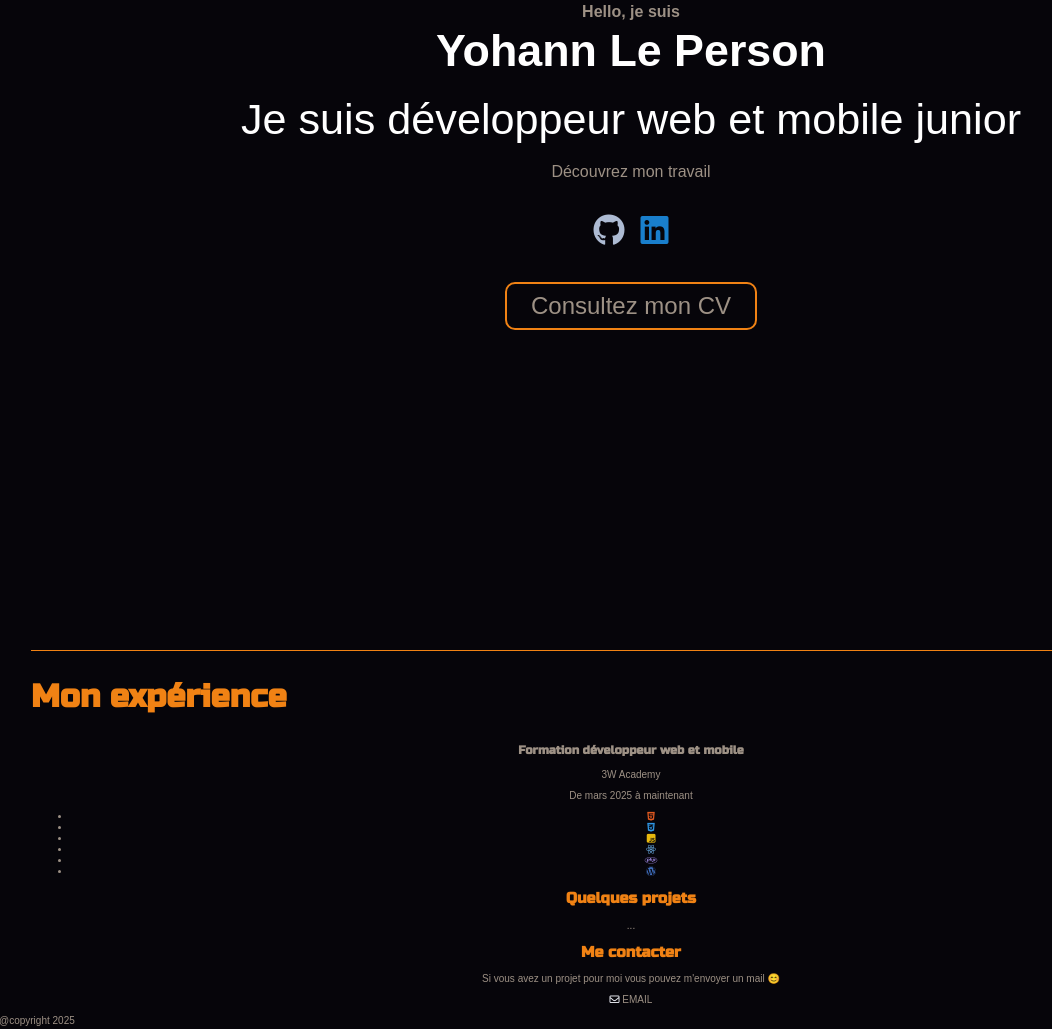
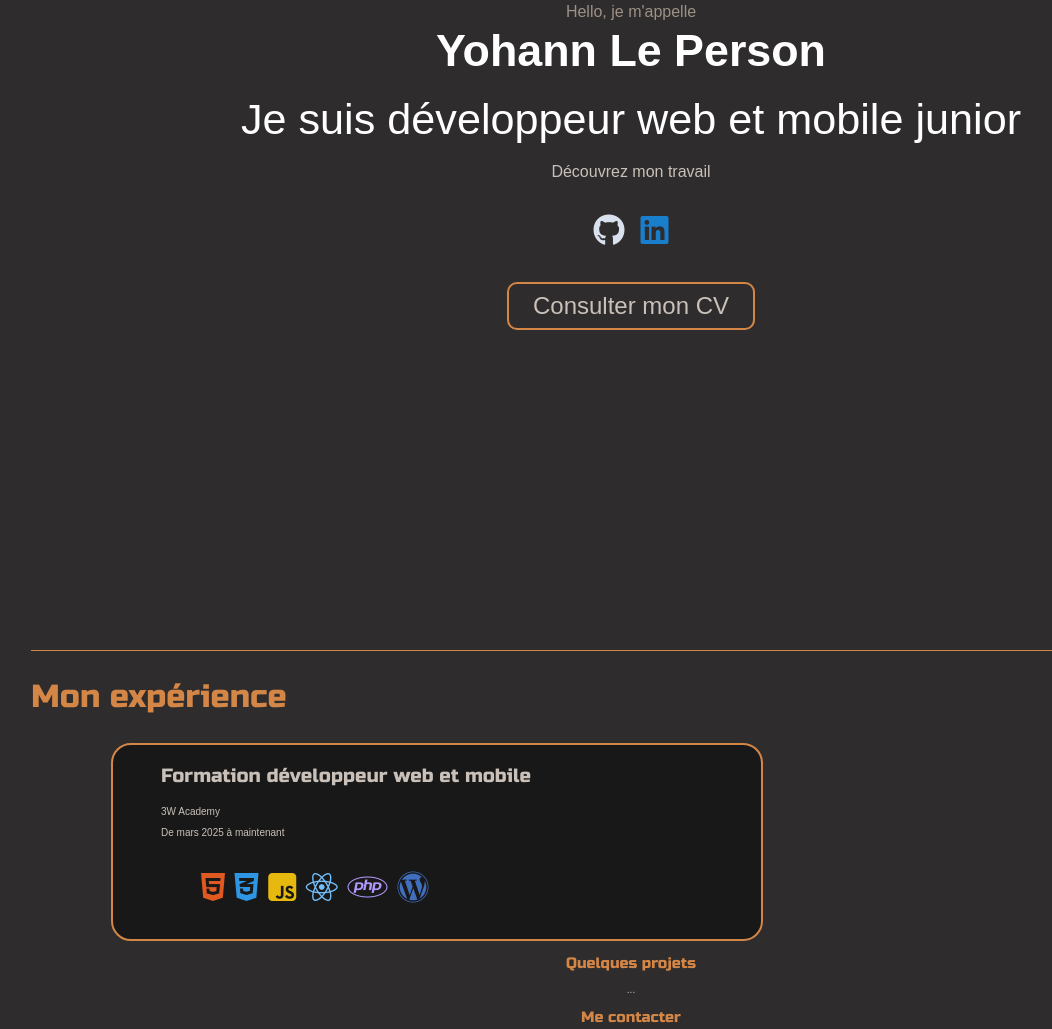
Before and after one commit to Kalordo/kalordo.github.io, a plain HTML site: page firstlook/index.html in a window 1280 px wide. Shown: the part 293-1322 px from the top of the page, without its empty margins (9-1061 px from the left). Drawn offline with Linux system fonts and the light colour scheme; a web font is replaced by a local one.

Commit message:
feat(Students) Add my student file

```diff
--- a/firstlook/index.html
+++ b/firstlook/index.html
@@ -29,16 +29,16 @@
     <main>
         <section class="accueil">
 
-            <h2 class="title-accueil"> Hello, je suis </h2>
+            <h2 class="title-accueil"> Hello, je m'appelle </h2>
             <p class="accueil-name"> Yohann Le Person </p>
             <p class=" accueil-p"> Je suis développeur web et mobile junior </p>
             <p class="accueil-p2"> Découvrez mon travail </p>
             <ul class="liens-main">
-                <li> <a href="https://github.com/Kalordo" target="_blank"><i class="fa-brands fa-github" style="color: #adbbd3;"></i></a> </li>
+                <li> <a href="https://github.com/Kalordo" target="_blank"><i class="fa-brands fa-github" style="color: #d9e0ee;"></i></a> </li>
                 <li> <a href="https://www.linkedin.com/in/yohann-le-person-510a89299/?trk=opento_sprofile_details" target="_blank"><i class="fa-brands fa-linkedin" style="color: #197fcc;"></i></a> </li>
             </ul>
 
-            <div class="button-cv"> <a href="https://drive.google.com/file/d/1I_ufmi4snZcmDP7tCCB0M6XQPvIxZDn-/view?usp=drive_link" target="_blank">Consultez mon CV</a> </div>
+            <div class="button-cv"> <a href="https://drive.google.com/file/d/1I_ufmi4snZcmDP7tCCB0M6XQPvIxZDn-/view?usp=drive_link" target="_blank">Consulter mon CV</a> </div>
 
         </section>
 
@@ -49,7 +49,7 @@
                 <h3> Formation développeur web et mobile </h3>
                 <p class="expe-ecole"> 3W Academy </p>
                 <p> De mars 2025 à maintenant </p>
-                <ul>
+                <ul class="forma-icons">
                     <li> <i class="fa-brands fa-html5" style="color: #df5920;"></i> </li>
                     <li> <i class="fa-brands fa-css3-alt" style="color: #2f96e4;"></i> </li>
                     <li> <i class="fa-brands fa-square-js" style="color: #e7b80d;"></i> </li>
--- a/firstlook/style.css
+++ b/firstlook/style.css
@@ -2,31 +2,31 @@
 /*                      GENERAL                        */
 /*******************************************************/
 
-
 body {
-    background-color: #06050a;
-    color:#9d9185;
+    background-color: #2E2C2C;
+    color:#c9c1b9;
     font-family: 'Funnel Display', sans-serif;
     font-size: 10px;
 }
 
 h1, h2, h3 {
     font-family: 'Russo One', sans-serif;
+    font-weight: 400;
 }
 
 h1 {
-    color: #9d9185;
+    color: #cec0b3;
     font-size: 1.5rem;
+    font-weight: 500;
 }
 
 h2 {
-    color: #f08214;
+    color: #D48647;
 }
 
 /*******************************************************/
 /*                      HEADER                         */
 /*******************************************************/
-
 
 header {
     display: flex;
@@ -51,7 +51,6 @@ header {
 /*******************************************************/
 /*                       MAIN                          */
 /*******************************************************/
-
 
 main {
     margin: 0 auto;
@@ -106,27 +105,28 @@ main .accueil h2 {
 
 .button-cv {
     display: inline-block;
-    border: 2px solid #f08214;
+    border: 2px solid #D48647;
     font-size: 1.5rem;
     padding: 0.5rem 1.5rem;
     border-radius: 10px;
-    transition: 150ms;
+    transition: 200ms;
 }
 
 .button-cv:hover {
     background-color: #ffffff;
-    color: #f08214;
+    color: #D48647;
 }
 
 .button-cv a {
     text-decoration: none;
     color: unset;
 }
+
 /*******************  EXPERIENCES **********************/
 
 .expe {
     margin-top: 20rem;
-    border-top: 1px solid #f08214;
+    border-top: 1px solid #D48647;
 }
 
 .expe h2 {
@@ -135,6 +135,27 @@ main .accueil h2 {
 
 }
 
+.forma-dev {
+    background-color: #191818;
+    max-width: 600px;
+    border-radius: 20px;
+    border: 2px solid #D48647;
+    margin-left: 5rem;
+    text-align: left;
+    padding-left: 3rem;
+}
+
+.forma-icons {
+    display: flex;
+    list-style: none;
+    font-size: 2rem;
+    gap: 0.6rem;
+}
+
+.expe h3 {
+    font-size: 1.2rem;
+    font-weight: 400;
+}
 
 
 
```
